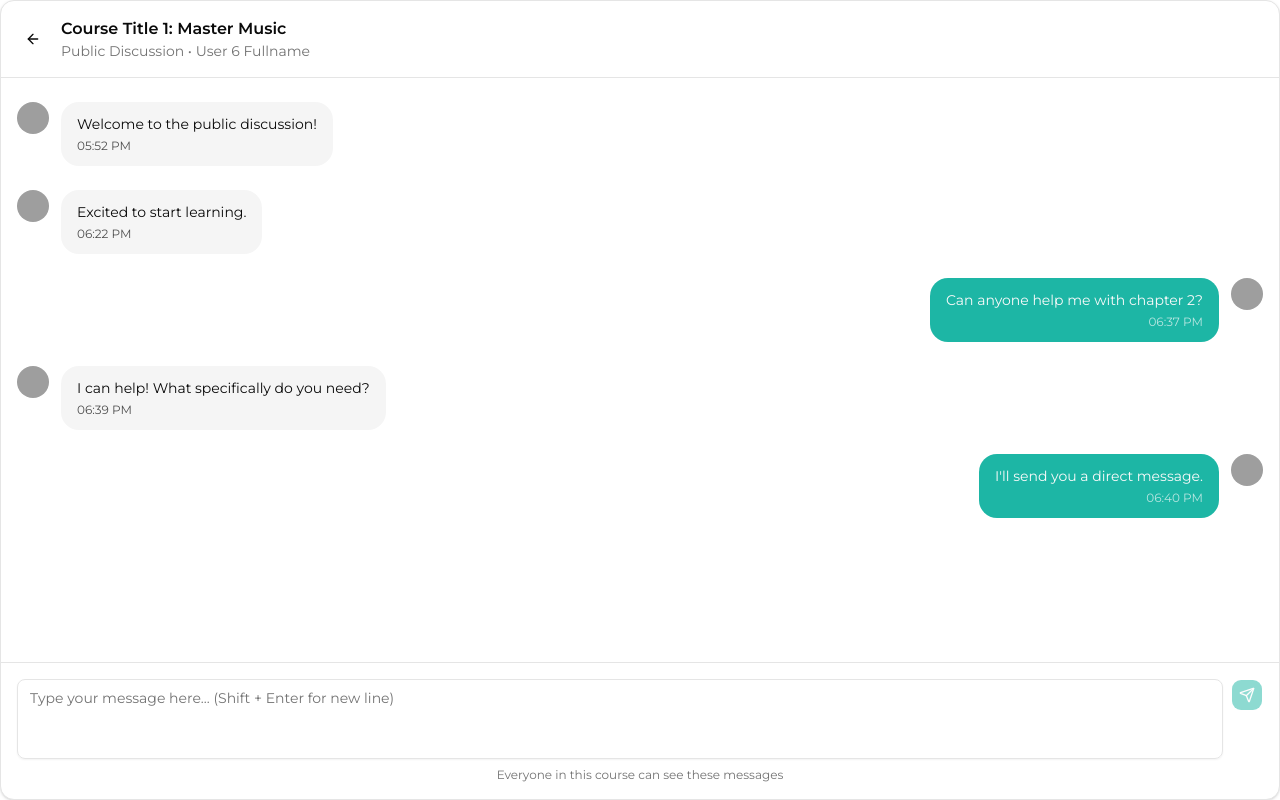
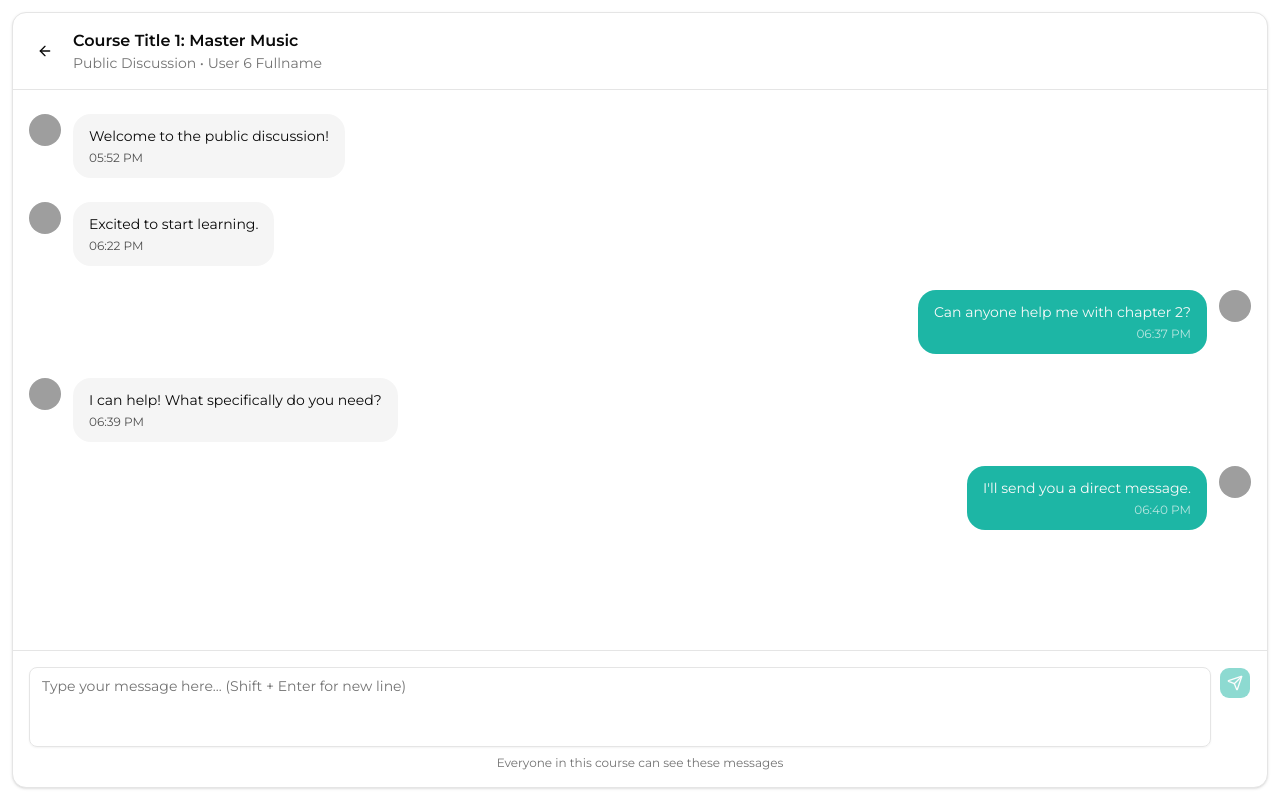
Before and after one commit to Muh-Uzair/fe-z-academy-5.0, a Next.js app: page /public-course-chat/course_001 in a window 1280 px wide. Built offline with nearby package versions, Linux system fonts and the light colour scheme; grey boxes are pictures that could not be loaded.

Commit message:
public chat done

```diff
--- a/src/features/public-course-chat/PublicCourseChat.tsx
+++ b/src/features/public-course-chat/PublicCourseChat.tsx
@@ -93,7 +93,7 @@ export default function PublicCourseChat() {
   };
 
   return (
-    <div className="flex flex-col flex-1 border rounded-xl overflow-hidden bg-background shadow-sm h-[100vh] min-h-0">
+    <div className="flex flex-col flex-1 border rounded-xl overflow-hidden bg-background shadow-sm h-[100vh] min-h-0 m-3">
       {/* Header Inline */}
       <div className="border-b p-4">
         <div className="flex items-center justify-between">
```
